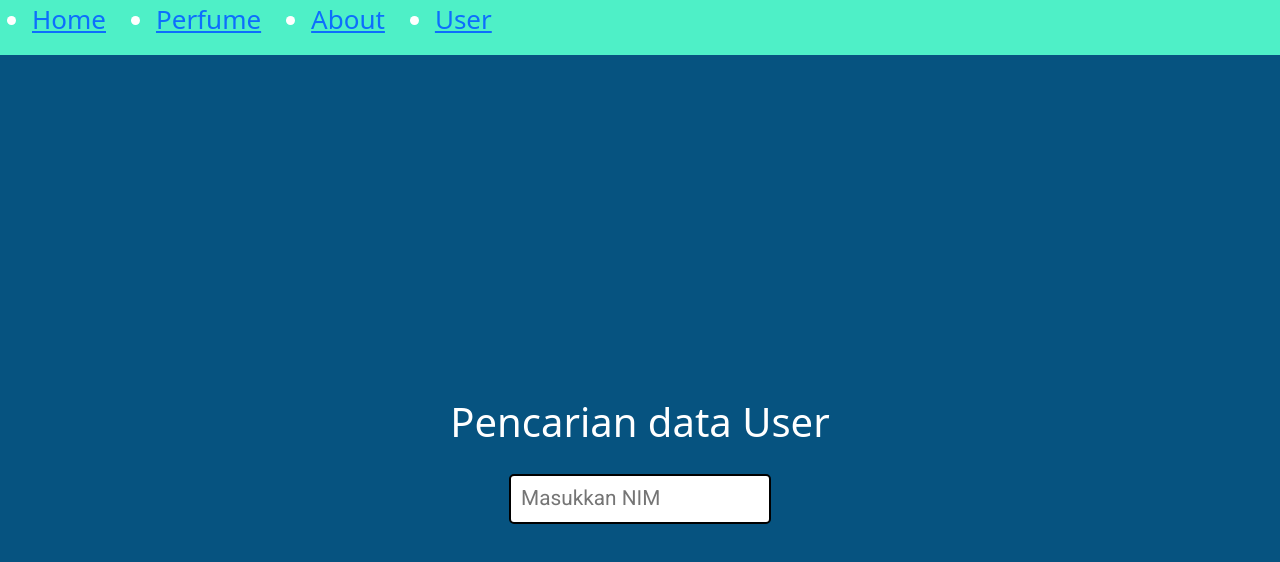
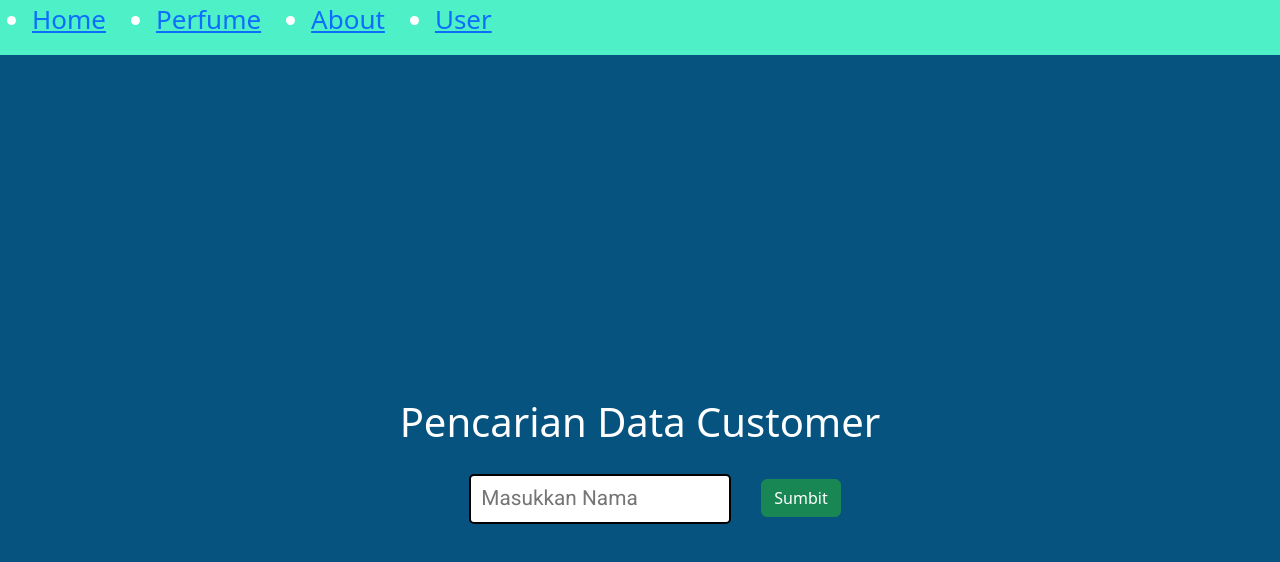
Before and after one commit to Jaczk/tubes_rplbk, a React (Create React App) app: page /user in a window 1280 px wide. Shown: the top 562 px of the page. Built offline with nearby package versions, Linux system fonts and the light colour scheme.

Commit message:
SearchPage Customer Fix + Jisoo

```diff
--- a/src/App.css
+++ b/src/App.css
@@ -52,3 +52,30 @@
     transform: rotate(360deg);
   }
 }
+.containCard{
+  display: flex;
+  overflow-x: scroll;
+  width: 100%;
+}
+::-webkit-scrollbar {
+  width: 0px;
+}
+
+::-webkit-scrollbar-thumb {
+  background: white;
+  border-radius: 10px;
+}
+
+.Cardcon{
+  color: black;
+  font-size: medium;
+  flex-shrink: 0;
+  width: 600px;
+  height: 200px;
+  border-radius: 10px;
+  margin-left: 10px;
+  background-size: cover;
+  background-repeat: no-repeat;
+  background-position: center center;
+  margin-bottom: 12px;
+}
--- a/src/components/containerInput.js
+++ b/src/components/containerInput.js
@@ -1,8 +1,8 @@
 import React, { useState } from "react";
 import "../App.css";
 import aegis from "../Data.json";
-import wonyoung from "../img/wonyoung.jpg";
-import { Container, Image } from "react-bootstrap";
+import wonyoung from "../img/jisoo.jpg";
+import { Button, Container, Image } from "react-bootstrap";
 import TextInput from "./textinput";
 import "bootstrap/dist/css/bootstrap.min.css";
 import "bootstrap/dist/js/bootstrap.bundle.min";
@@ -13,31 +13,41 @@ import { faLine } from "@fortawesome/free-brands-svg-icons";
 
 export default function ConInput() {
   const [keyword, setKeyword] = useState("");
+  const [result, setResult] = useState([]);
+
+  const handleSubmit = (e) => {
+    setResult(
+      aegis.filter((post) => {
+        if (keyword === "") {
+          return post;
+        } else if (post.nama_lengkap.toLowerCase().includes(keyword)) {
+          return post;
+        }
+      })
+    );
+  };
+
   return (
     <div className="App">
       <Container>
         {/* <h1 className="text-center">Kelompok 08</h1> */}
-                <h1 className="text-center">Pencarian data User</h1>
+        <h1 className="text-center">Pencarian Data Customer</h1>
         <TextInput
           type="text"
           value={keyword}
           onChange={(event) => setKeyword(event.target.value)}
-                    placeholder="Masukkan NIM"
+          placeholder="Masukkan Nama"
         />
-                {aegis
-                    .filter((post) => {
-                        if (keyword === "") {
-                            return null;
-                        } else if (post.nim == keyword) {
-                            return post;
-                        }
-                    })
-                    .map((post) => (
+        <Button variant="success" onClick={handleSubmit}>
+          Sumbit
+        </Button>
+        <div className="containCard">
+          {result.map((post) => (
             <div class="row d-flex justify-content-center">
               <div class="col-md-5">
-                                <Card key={post.nim}>
+                <Card key={post.nim} className="Cardcon">
                   <Card.Body>
-                                        <Card.Title>{post.nama_lengkap}</Card.Title>
+                    <Card.Title>Customer #{post.nim}</Card.Title>
                     <div
                       className="text-center"
                       style={{
@@ -57,14 +67,13 @@ export default function ConInput() {
                         rounded="true"
                       />
                     </div>
+                    <Card.Title>Nama Lengkap: {post.nama_lengkap}</Card.Title>
                     <Card.Text>
                       Nama Panggilan : {post.nama_panggilan}
                     </Card.Text>
-                                        <Card.Text>NIM : {post.nim}</Card.Text>
-                                        <Card.Text>TTL : {post.tanggal_lahir}</Card.Text>
-                                        <Card.Text>Hobi : {post.hobi}</Card.Text>
+                    <Card.Text>No_Telp : {post.nomor_telepon}</Card.Text>
                   </Card.Body>
-                                    <Card.Footer>
+                  <Card.Footer className="footerCon">
                     <div className="d-flex justify-content-between">
                       <div>
                         <FontAwesomeIcon icon={faEnvelope} /> {post.email}
@@ -78,6 +87,7 @@ export default function ConInput() {
               </div>
             </div>
           ))}
+        </div>
       </Container>
     </div>
   );
```
Also changed, not shown: src/img/jisoo.jpg (added). Lines whose indentation alone changed are shown as unchanged.
